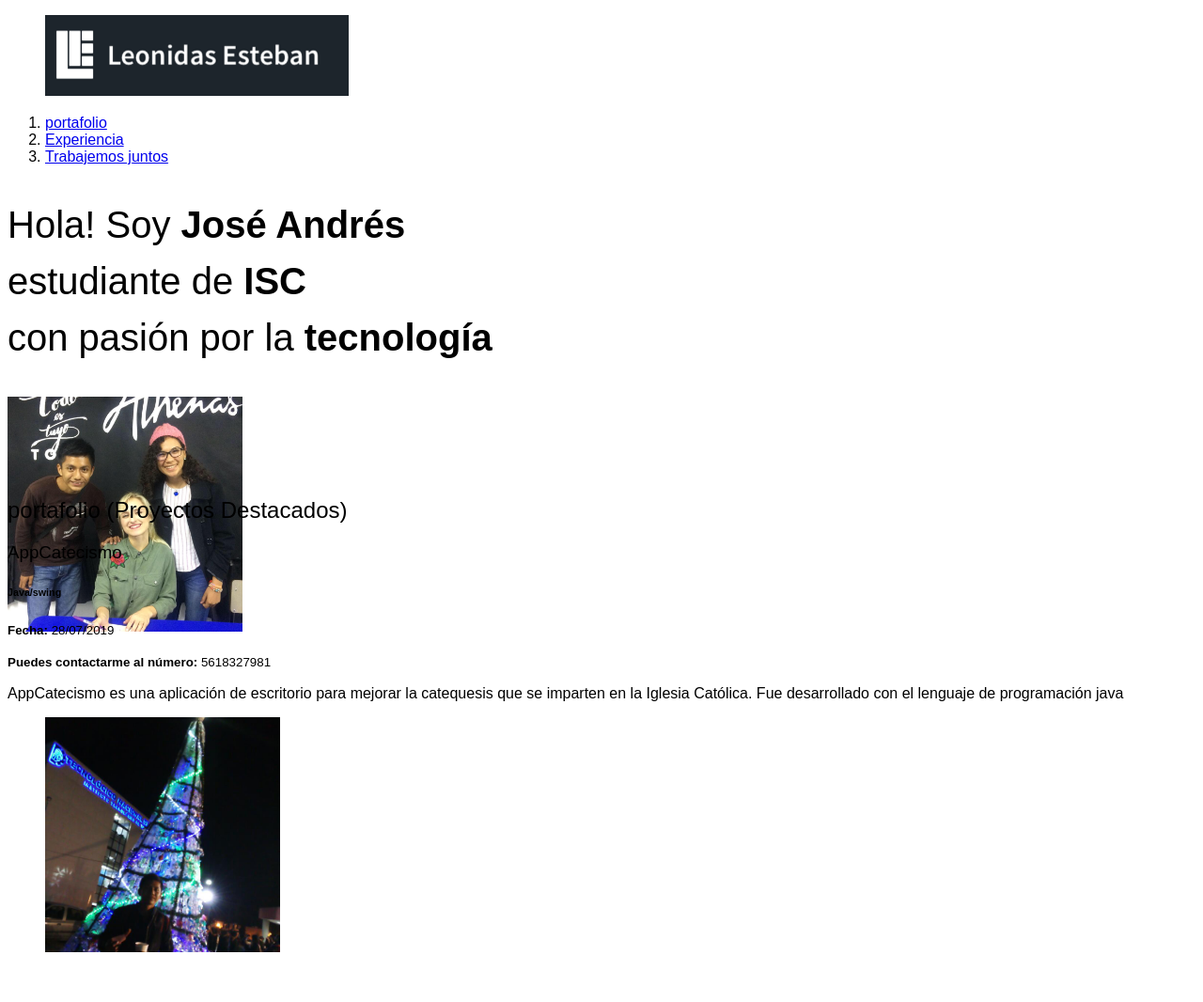
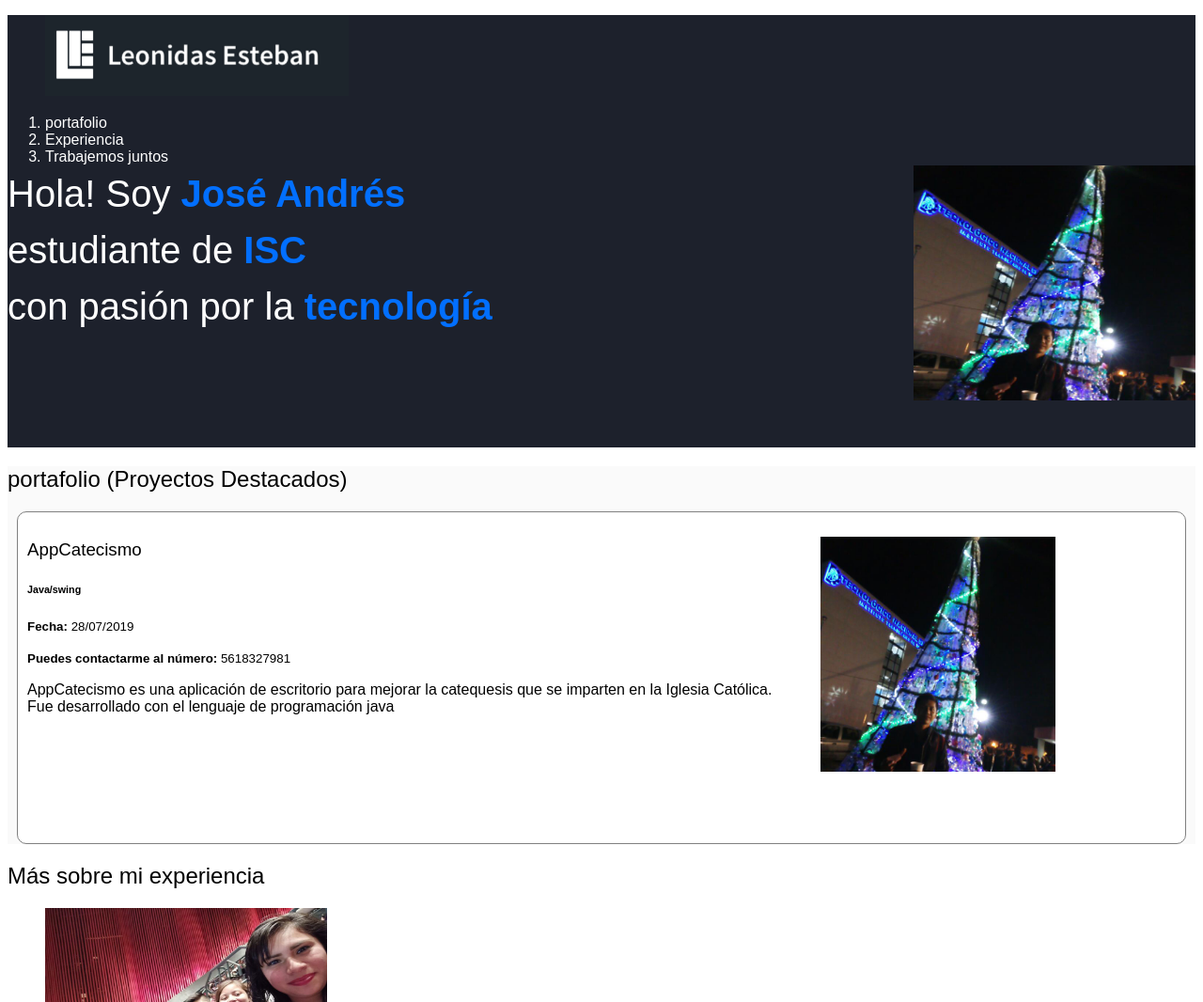
Before and after one commit to Jose-cod/Portafolio_web, a plain HTML site: page index.html in a window 1280 px wide. Shown: the top 1066 px of the page at 94% size. Drawn offline with Linux system fonts and the light colour scheme.

Commit message:
Agregando estilos a mi portafolio web

```diff
--- a/css/estilos.css
+++ b/css/estilos.css
@@ -19,13 +19,23 @@ h6{
   font-weight: normal
 }
 h1{
+  color: white;
   font-size: 40px;
   line-height: 1.5;
   letter-spacing: -.2;
+  margin: 0px 0px;
   /*text-transform: uppercase;*/
+}
+h1 strong{
+  color: #026fff;
 }
 #hero{
   height: 300px;
+  background-image: url('../img/perfil.jpg');
+  background-color: #1d212c;
+  background-size: 300px 250px;
+  background-repeat: no-repeat;
+  background-position-x: right;
 }
 .projects-details{
   width: 400px;
@@ -35,3 +45,29 @@ h1{
   width: 500px;
   height: 300px;
 }
+header{
+  background-color:#1d212c;
+  color: white
+}
+header a{
+  color:white;
+  text-decoration:none;
+}
+header ol{
+  margin:0px 0px;
+}
+.portfolio{
+  background: #fafafa;
+}
+.project {
+  border: 1px solid gray;
+  border-radius: 10px;
+  margin: 10px;
+  margin-bottom: 15px;
+  padding: 10px;
+  background: white;
+  display: flex;
+}
+.projects-details{
+  width: 500px;
+}
--- a/index.html
+++ b/index.html
@@ -31,7 +31,7 @@
     <h1>
       Hola! Soy <strong>José Andrés</strong> <br/>estudiante de <strong>ISC</strong><br/>con pasión por la <strong>tecnología</strong>
     </h1>
-    <img src="img/athenas.jpg" alt="10" width="250" height="250">
+    <!--<img src="img/athenas.jpg" alt="10" width="250" height="250">-->
   </section>
   <section id="portafolio" class="portfolio">
     <h2>portafolio (Proyectos Destacados)</h2>
@@ -49,7 +49,7 @@
         <figure class="perfil">
           <img src="img/perfil.jpg" width="250" />
         </figure>
-      </article>
+    </article>
 
 
   </section>
```
